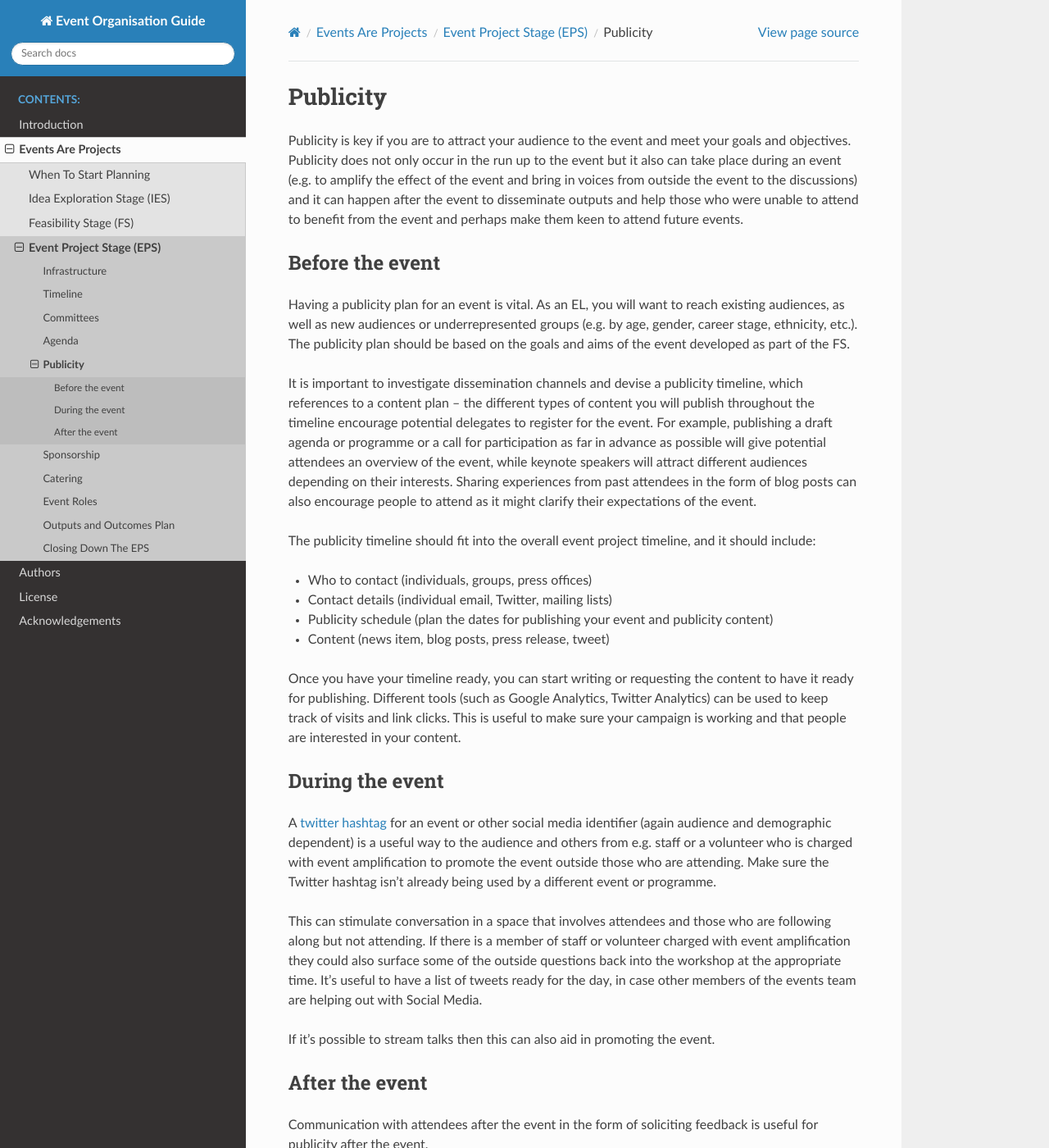
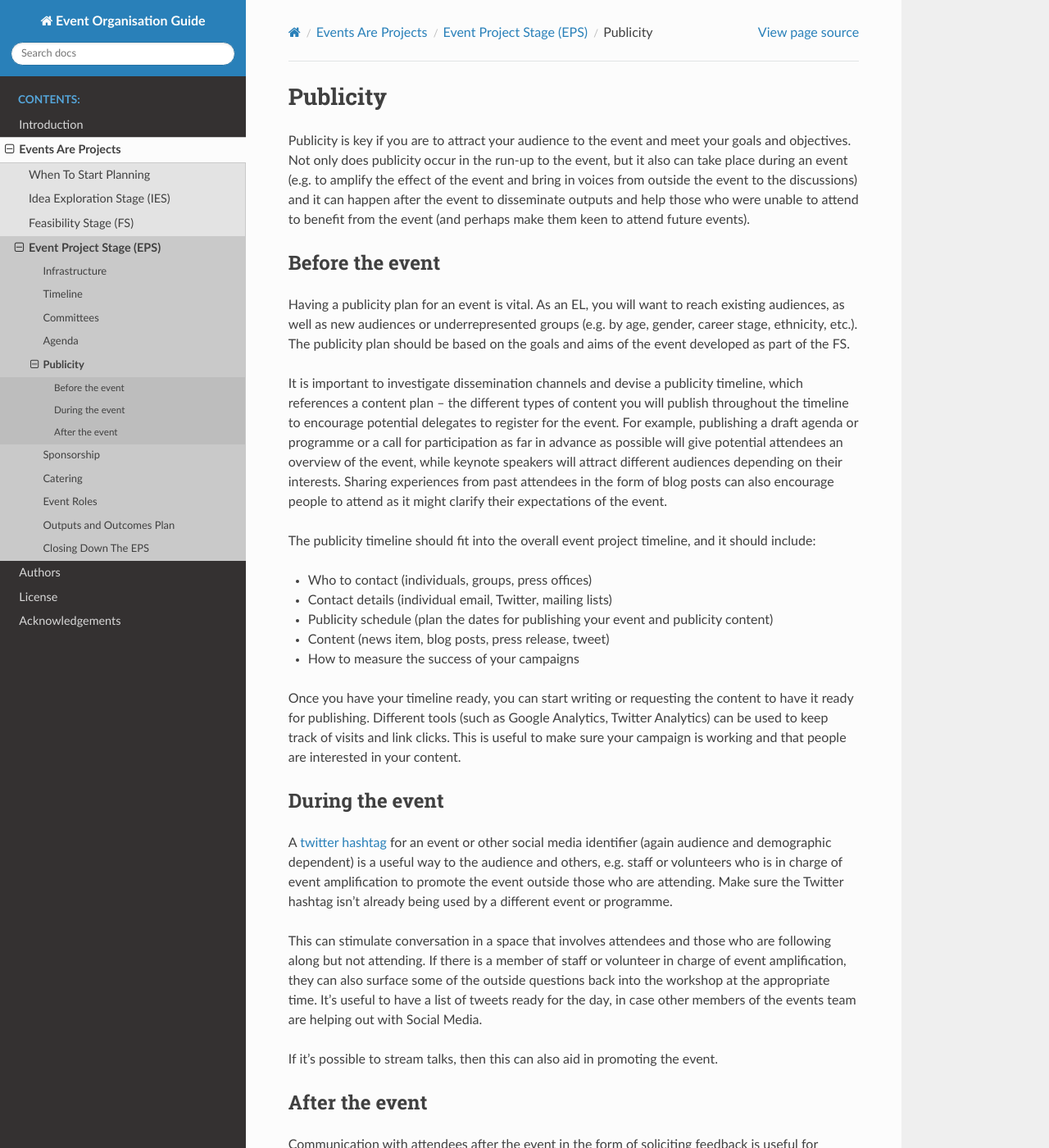
Before and after one commit to softwaresaved/event-organisation-guide, a Sphinx documentation site: the page built from docs/eog/eps-publicity.rst, in a window 1280 px wide and 1400 px high. Shown: the whole window at 82% size. Built offline with Sphinx 7.4.7 and the Read the Docs theme 2.0.0, drawn with Linux system fonts in a browser that asks for light colours; some of the changed text lies outside the part shown.

Commit message:
Update eps-publicity.rst

```diff
--- a/docs/eog/eps-publicity.rst
+++ b/docs/eog/eps-publicity.rst
@@ -3,14 +3,14 @@
 Publicity
 =========
 
-Publicity is key if you are to attract your audience to the event and meet your goals and objectives. Publicity does not only occur in the run up to the event but it also can take place during an event (e.g. to amplify the effect of the event and bring in voices from outside the event to the discussions) and it can happen after the event to disseminate outputs and help those who were unable to attend to benefit from the event and perhaps make them keen to attend future events.
+Publicity is key if you are to attract your audience to the event and meet your goals and objectives. Not only does publicity occur in the run-up to the event, but it also can take place during an event (e.g. to amplify the effect of the event and bring in voices from outside the event to the discussions) and it can happen after the event to disseminate outputs and help those who were unable to attend to benefit from the event (and perhaps make them keen to attend future events).
 
 Before the event
 ****************
 
 Having a publicity plan for an event is vital. As an EL, you will want to reach existing audiences, as well as new audiences or underrepresented groups (e.g. by age, gender, career stage, ethnicity, etc.). The publicity plan should be based on the goals and aims of the event developed as part of the FS.
 
-It is important to investigate dissemination channels and devise a publicity timeline, which references to a content plan – the different types of content you will publish throughout the timeline encourage potential delegates to register for the event. For example, publishing a draft agenda or programme or a call for participation as far in advance as possible will give potential attendees an overview of the event, while keynote speakers will attract different audiences depending on their interests. Sharing experiences from past attendees in the form of blog posts can also encourage people to attend as it might clarify their expectations of the event.
+It is important to investigate dissemination channels and devise a publicity timeline, which references a content plan – the different types of content you will publish throughout the timeline to encourage potential delegates to register for the event. For example, publishing a draft agenda or programme or a call for participation as far in advance as possible will give potential attendees an overview of the event, while keynote speakers will attract different audiences depending on their interests. Sharing experiences from past attendees in the form of blog posts can also encourage people to attend as it might clarify their expectations of the event.
 
 The publicity timeline should fit into the overall event project timeline, and it should include:
 
@@ -18,24 +18,25 @@
 * Contact details (individual email, Twitter, mailing lists)
 * Publicity schedule (plan the dates for publishing your event and publicity content)
 * Content (news item, blog posts, press release, tweet)
+* How to measure the success of your campaigns
 
 Once you have your timeline ready, you can start writing or requesting the content to have it ready for publishing. Different tools (such as Google Analytics, Twitter Analytics) can be used to keep track of visits and link clicks. This is useful to make sure your campaign is working and that people are interested in your content.
 
 During the event
 ****************
 
-A `twitter hashtag <https://journals.plos.org/ploscompbiol/article?id=10.1371/journal.pcbi.1003789>`_ for an event or other social media identifier (again audience and demographic dependent) is a useful way to the audience and others from e.g. staff or a volunteer who is charged with event amplification to promote the event outside those who are attending. Make sure the Twitter hashtag isn’t already being used by a different event or programme.
+A `twitter hashtag <https://journals.plos.org/ploscompbiol/article?id=10.1371/journal.pcbi.1003789>`_ for an event or other social media identifier (again audience and demographic dependent) is a useful way to the audience and others, e.g. staff or volunteers who is in charge of event amplification to promote the event outside those who are attending. Make sure the Twitter hashtag isn’t already being used by a different event or programme.
 
-This can stimulate conversation in a space that involves attendees and those who are following along but not attending. If there is a member of staff or volunteer charged with event amplification they could also surface some of the outside questions back into the workshop at the appropriate time. It’s useful to have a list of tweets ready for the day, in case other members of the events team are helping out with Social Media.
+This can stimulate conversation in a space that involves attendees and those who are following along but not attending. If there is a member of staff or volunteer in charge of event amplification, they can also surface some of the outside questions back into the workshop at the appropriate time. It’s useful to have a list of tweets ready for the day, in case other members of the events team are helping out with Social Media.
 
-If it’s possible to stream talks then this can also aid in promoting the event.
+If it’s possible to stream talks, then this can also aid in promoting the event.
 
 After the event
 ***************
 
 Communication with attendees after the event in the form of soliciting feedback is useful for publicity after the event.
 
-After the event asking attendees for blog posts to talk about their experiences can be a useful way for people to who read the news and blog to understand how the event went. It can also form a useful record for future events to help people understand why it might be worthwhile attending of your events.
+After the event, asking attendees for blog posts to talk about their experiences can be a useful way for people who read the news and blog to understand how the event went. It can also form a useful record for future events to help people understand why it might be worthwhile attending of your events.
 
 There are various outputs produced at the end of a workshop. For Collaborations Workshops, we normally make available:
 
```
